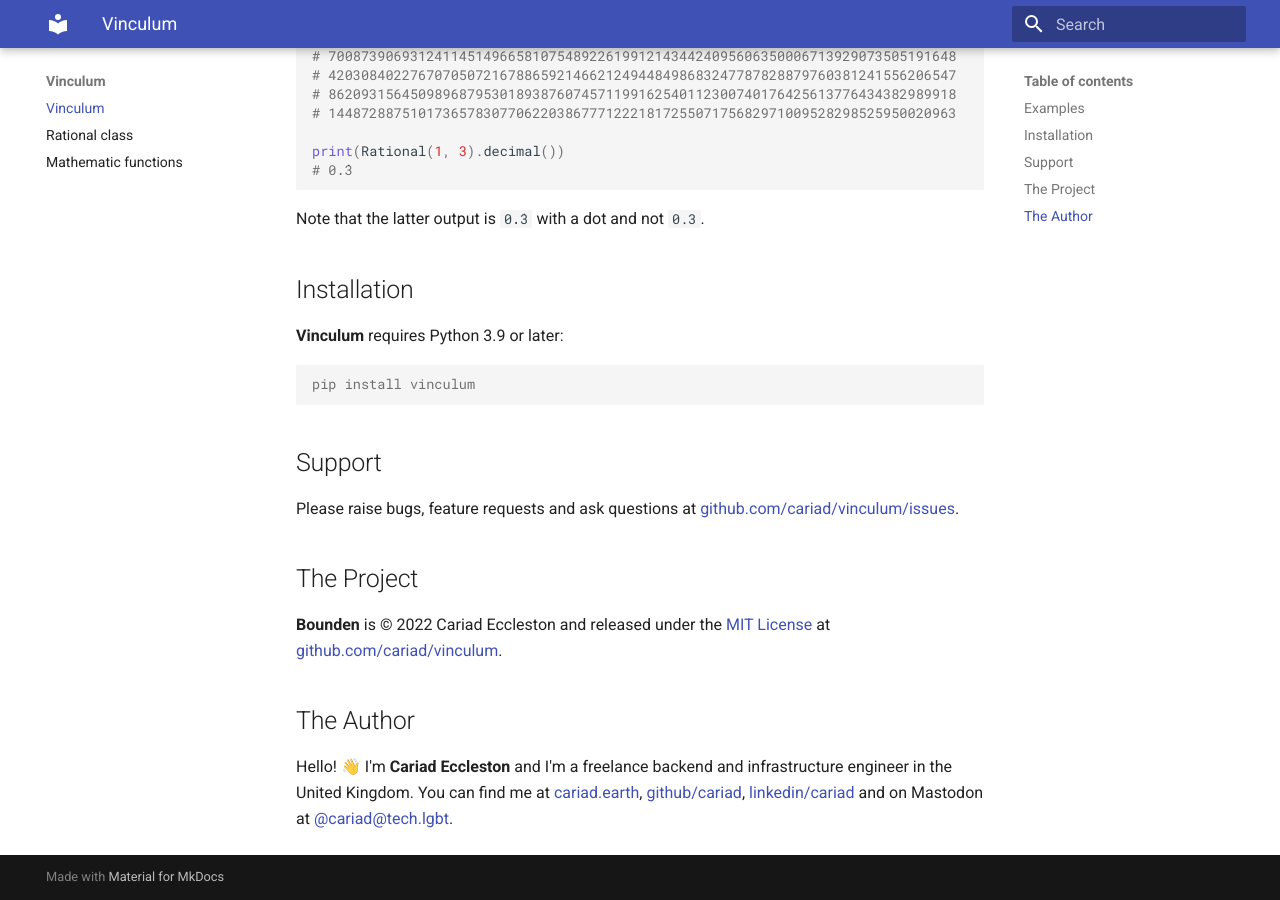
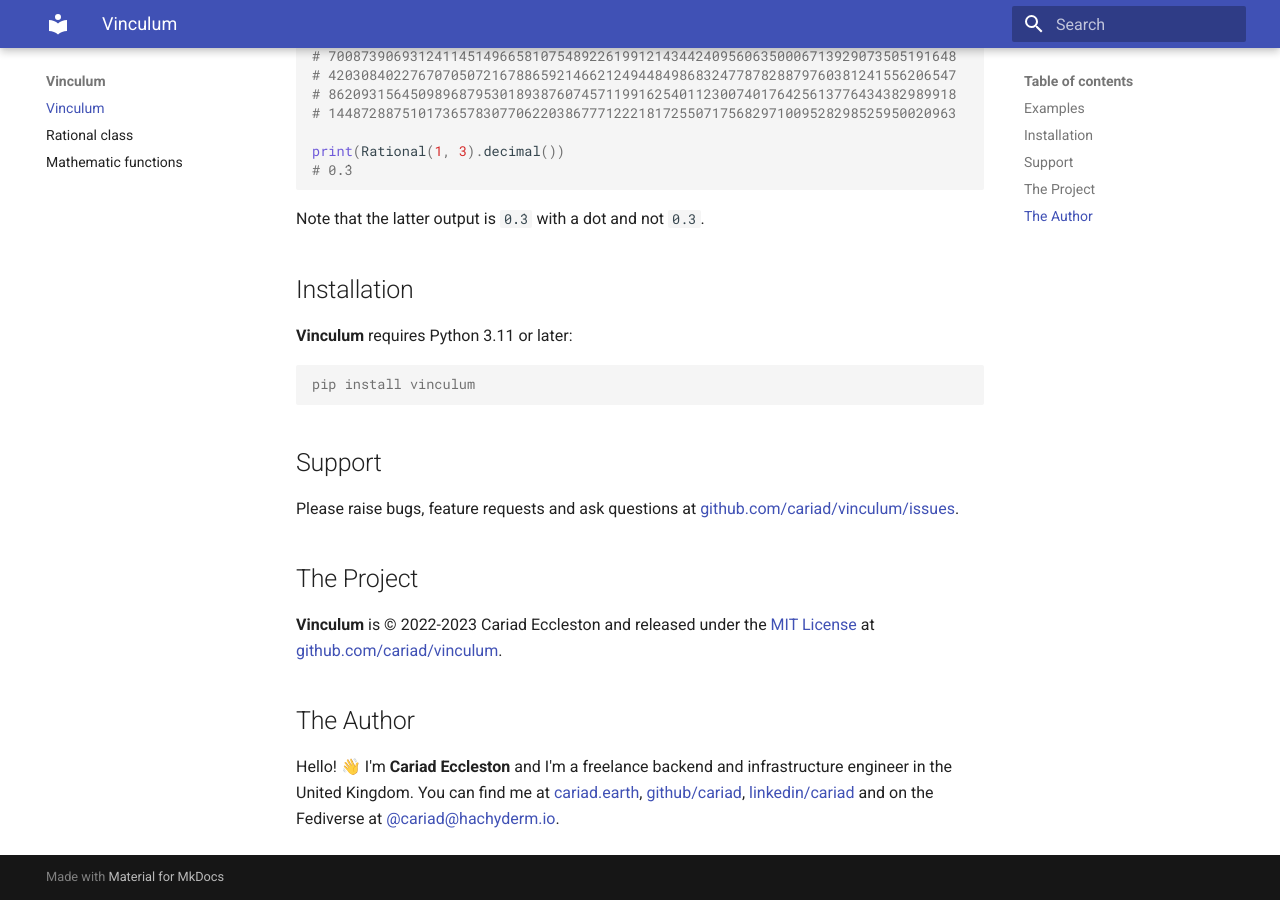
Before and after one commit to cariad/vinculum, an MkDocs documentation site: the page built from docs/index.md, in a window 1280 px wide and 900 px high, scrolled down 1071 px. Built offline with MkDocs 1.6.1 and Material for MkDocs 9.7.7, drawn with Linux system fonts in a browser that asks for light colours.

````diff
--- a/docs/index.md
+++ b/docs/index.md
@@ -60,7 +60,7 @@ Note that the latter output is `0.̇3` with a dot and not `0.3`.
 
 ## Installation
 
-**Vinculum** requires Python 3.9 or later:
+**Vinculum** requires Python 3.11 or later:
 
 ```console
 pip install vinculum
@@ -72,8 +72,8 @@ Please raise bugs, feature requests and ask questions at [github.com/cariad/vinc
 
 ## The Project
 
-**Bounden** is &copy; 2022 Cariad Eccleston and released under the [MIT License](https://github.com/cariad/vinculum/blob/main/LICENSE) at [github.com/cariad/vinculum](https://github.com/cariad/vinculum).
+**Vinculum** is &copy; 2022-2023 Cariad Eccleston and released under the [MIT License](https://github.com/cariad/vinculum/blob/main/LICENSE) at [github.com/cariad/vinculum](https://github.com/cariad/vinculum).
 
 ## The Author
 
-Hello! 👋 I'm **Cariad Eccleston** and I'm a freelance backend and infrastructure engineer in the United Kingdom. You can find me at [cariad.earth](https://cariad.earth), [github/cariad](https://github.com/cariad), [linkedin/cariad](https://linkedin.com/in/cariad) and on Mastodon at [@cariad@tech.lgbt](https://tech.lgbt/@cariad).
+Hello! 👋 I'm **Cariad Eccleston** and I'm a freelance backend and infrastructure engineer in the United Kingdom. You can find me at [cariad.earth](https://cariad.earth), [github/cariad](https://github.com/cariad), [linkedin/cariad](https://linkedin.com/in/cariad) and on the Fediverse at [@cariad@hachyderm.io](https://hachyderm.io/@cariad).
--- a/mkdocs.yml
+++ b/mkdocs.yml
@@ -9,7 +9,7 @@ nav:
   - math.md
 
 site_name: Vinculum
-site_url: https://vinculumpy.dev/
+site_url: https://cariad.github.io/vinculum/
 
 theme:
   name: material
--- a/vinculum/__init__.py
+++ b/vinculum/__init__.py
@@ -1,5 +1,5 @@
 """
-&copy; 2022 Cariad Eccleston and released under the MIT License.
+&copy; 2022-2023 Cariad Eccleston and released under the MIT License.
 
 For usage and support, see https://github.com/cariad/vinculum.
 """
````
Also changed, not shown: README.md (+5 -5 lines), setup.py (+2 -5 lines), 5 other files.
